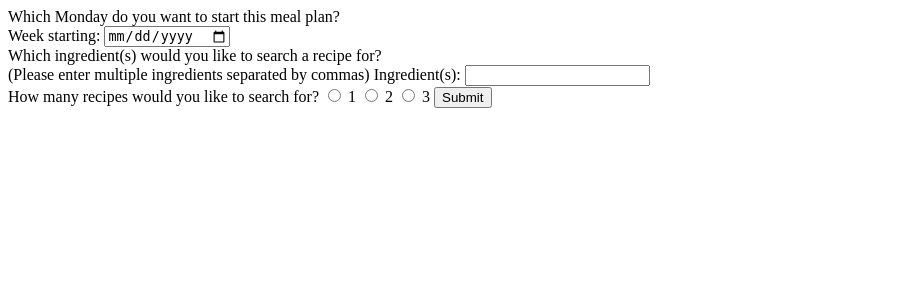
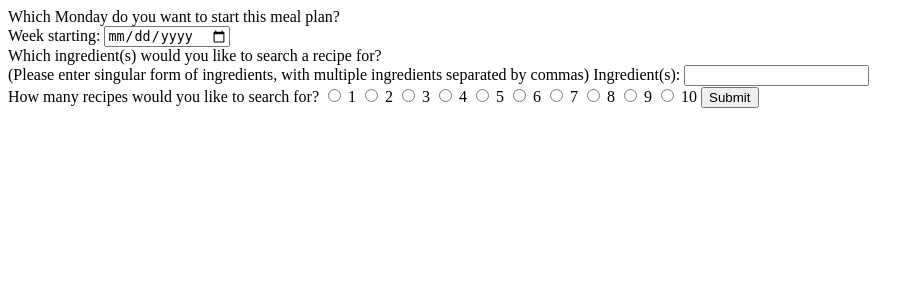
Before and after one commit to jenny-jt/Cardamom, a Flask app: page /search in a window 1280 px wide. Shown: the top 300 px of the page, without its empty margins (0-924 px from the left). Run offline with Flask 2, Linux system fonts and the light colour scheme.

Commit message:
working server, able to add up to 10 recipes to mealplan object

```diff
--- a/model.py
+++ b/model.py
@@ -35,6 +35,8 @@ class Recipe(db.Model):
     name = db.Column(db.String(), nullable=False)
     ingredients = db.Column(db.String(), nullable=False)
     url = db.Column(db.String(), nullable=False)
+
+    # ingredients_r = db.relationship("Ingredient", secondary="ingredients_recipes", backref="recipes_r")
 
     def __repr__(self):
         """Provide helpful representation when printed."""
--- a/server.py
+++ b/server.py
@@ -5,7 +5,7 @@ import json
 from model import connect_to_db, MealPlan
 import crud
 import os
-
+import random
 import requests
 import jinja2
 
@@ -31,32 +31,59 @@ def search_results():
     """take in date for mealplan, ingredients, and number of recipes, outputs mealplan and recipes"""
     ingredients = request.args.get("ingredients").split(",")
     number = int(request.args.get("num_recipes"))
+    print(number)
     date = request.args.get("date")
 
     mealplan = MealPlan.query.filter(MealPlan.date == date).first()
-    print("mealplan query result", mealplan)
+    print("mealplan query result", mealplan) #confused why this always returns something
 
     if not mealplan:
         mealplan = crud.add_mealplan(date)
 
-    while number > 0:
-        print(number)
-        db_recipes = crud.db_recipe_search(ingredients)
-        print("initial query of db with ingredients:", db_recipes)
-        if len(db_recipes) > 1:
-            for item in db_recipes:
-                crud.mealplan_add_recipe(mealplan, item)
-                print("db recipe item:", item)
-                number -= 1
+    db_recipes = crud.db_recipe_search(ingredients)
+
+    api_recipe_ids = crud.api_recipe_search(ingredients, number)
+    api_recipes = api_recipes_list(api_recipe_ids)
+
+    count = 0
+    while count < number:
+        if db_recipes:
+            item = pick_db_recipes(db_recipes)
+            crud.mealplan_add_recipe(mealplan, item)
+            count += 1
         else:
-            api_recipes = crud.api_recipe_search(ingredients, number)
-            for item in api_recipes:
-                recipe = crud.recipe_info(item)
-                print("api recipe id:", item)
-                crud.mealplan_add_recipe(mealplan, recipe)
-                number -= 1
+            item = pick_db_recipes(api_recipes)
+            crud.mealplan_add_recipe(mealplan, item)
+            count += 1
 
-    print("after creating mealplan", mealplan.recipes_r)
+    recipes = mealplan.recipes_r
+    print(recipes)
+
+    return render_template('recipe-display.html', recipes=recipes)
+
+def api_recipes_list(api_recipe_ids):
+    """takes in list of recipe ids and outputs list of assoc recipes"""
+    api_recipes = []
+
+    for id in api_recipe_ids:
+        recipe = crud.recipe_info(id)
+        api_recipes.append(recipe)
+
+    return api_recipes
+
+def pick_db_recipes(db_recipes):
+    """takes in list of db_recipes, adds random recipes from that list to meal plan and increases count"""
+    item = random.choice(db_recipes)
+
+    return item
+
+
+def pick_api_recipes(api_recipes):
+    """takes in list of api_recipes, adds recipes to mealplan and increases count"""
+    item = random.choice(api_recipes)
+
+    return item
+
 
 def db_ingredient():
     """turn form inputs into singular form"""
--- a/templates/search-form.html
+++ b/templates/search-form.html
@@ -8,7 +8,7 @@
       Week starting: <input type="date" name="date"><br>
 
       Which ingredient(s) would you like to search a recipe for? <br>
-      (Please enter multiple ingredients separated by commas)
+      (Please enter singular form of ingredients, with multiple ingredients separated by commas)
       Ingredient(s): <input type="text" name="ingredients"><br>
 
       How many recipes would you like to search for?
@@ -18,6 +18,20 @@
       <label> 2 </label>
       <input type="radio" name="num_recipes" value=3>
       <label> 3 </label>
+      <input type="radio" name="num_recipes" value=4>
+      <label> 4 </label>
+      <input type="radio" name="num_recipes" value=5>
+      <label> 5 </label>
+      <input type="radio" name="num_recipes" value=6>
+      <label> 6 </label>
+      <input type="radio" name="num_recipes" value=7>
+      <label> 7 </label>
+      <input type="radio" name="num_recipes" value=8>
+      <label> 8 </label>
+      <input type="radio" name="num_recipes" value=9>
+      <label> 9 </label>
+      <input type="radio" name="num_recipes" value=10>
+      <label> 10 </label>
       <input type="submit">
     </form>
 {% endblock %}
```
Also changed, not shown: crud.py (+15 -7 lines).
